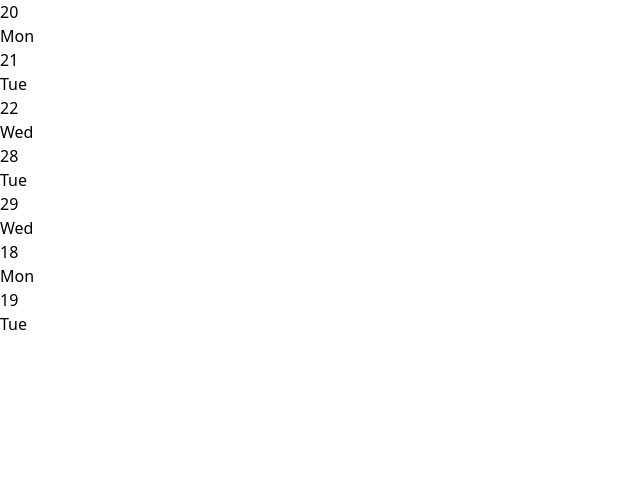
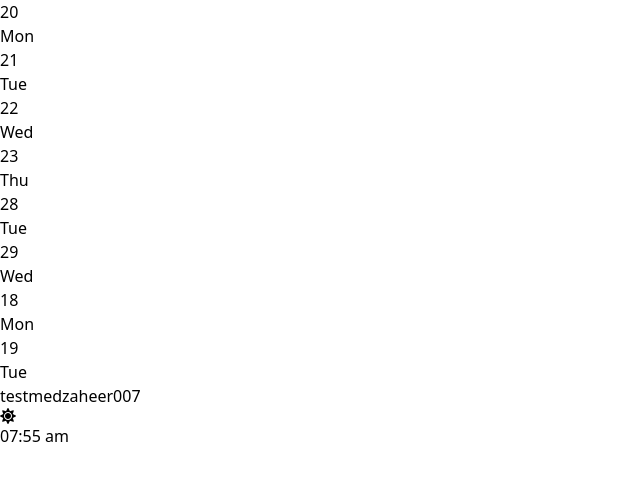
Before and after one commit to PRAKHAR-A-TRIPATHI/test, a React (Vite) app in the folder my-project/: page / in a window 1280 px wide. Shown: the top 480 px of the page, without its empty margins (0-640 px from the left). Built offline with nearby package versions, Linux system fonts and the light colour scheme.

Commit message:
add date

```diff
--- a/my-project/src/App.jsx
+++ b/my-project/src/App.jsx
@@ -50,12 +50,15 @@ function App() {
         {items.map(([date, itemsArray]) => {
           const formattedDate = dayjs(date).format('DD');
           const dayOfWeek = dayjs(date).locale('en').format('ddd');
+          const valid = dayjs().isBefore(dayjs(date).format('YYYY-MM-DD'))
           return (
             <div key={formattedDate} className={`m-2 border-2 h-24 w-20 max-w-xs overflow-wrap rounded-md cursor-pointer p-2 ${selectedDate === formattedDate ? 'bg-blue-300' : ''}`}
               onClick={() => { setDetails(itemsArray); setSelectedDate(formattedDate) }}>
               <p>{formattedDate}</p>
               <p>{dayOfWeek}</p>
-
+              {
+                !valid && <p className='h-2 w-2 bg-red-600 rounded-xl'></p>
+              }
             </div>
           );
         })}
--- a/my-project/src/varible.js
+++ b/my-project/src/varible.js
@@ -28,6 +28,17 @@ export const medicineData = [
         "id": 2883,
         "medicine_taken": false,
         "created_at": "2023-11-22T18:30:00.000Z",
+        "slot_time": "07:55 am",
+        "dosage": "1",
+        "medicine_name": "testmedzaheer007",
+        "power": "500"
+    },
+    {
+        "prescription_id": 1579130,
+        "remarks": "",
+        "id": 28834,
+        "medicine_taken": false,
+        "created_at": "2023-11-23T18:30:00.000Z",
         "slot_time": "07:55 am",
         "dosage": "1",
         "medicine_name": "testmedzaheer007",
```
